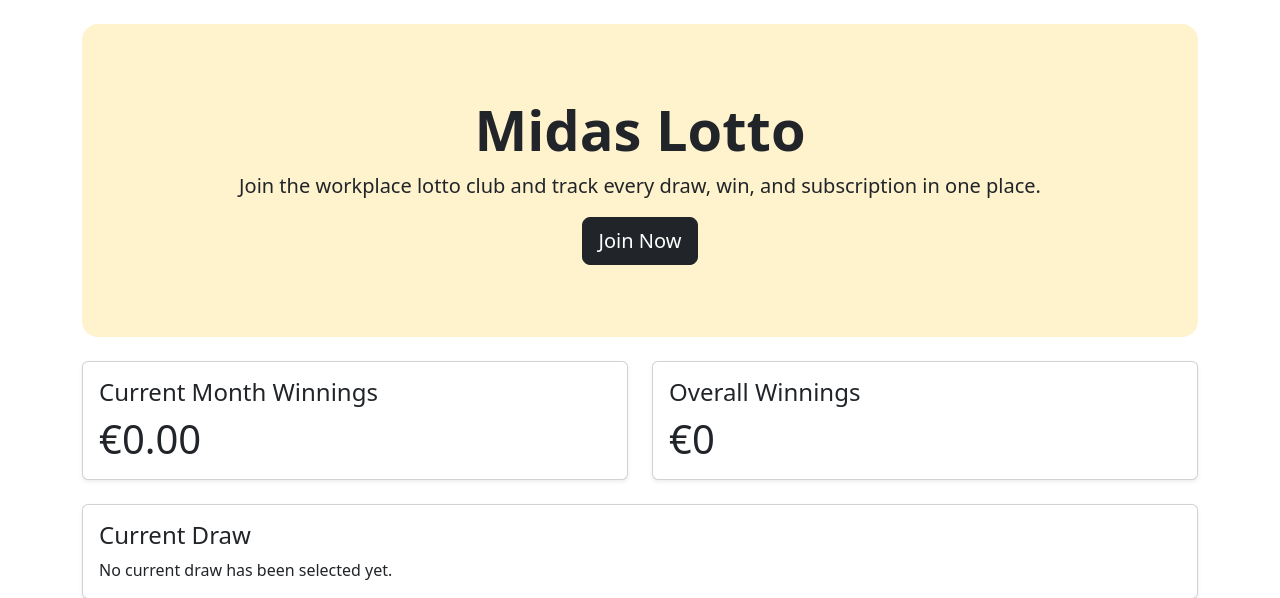
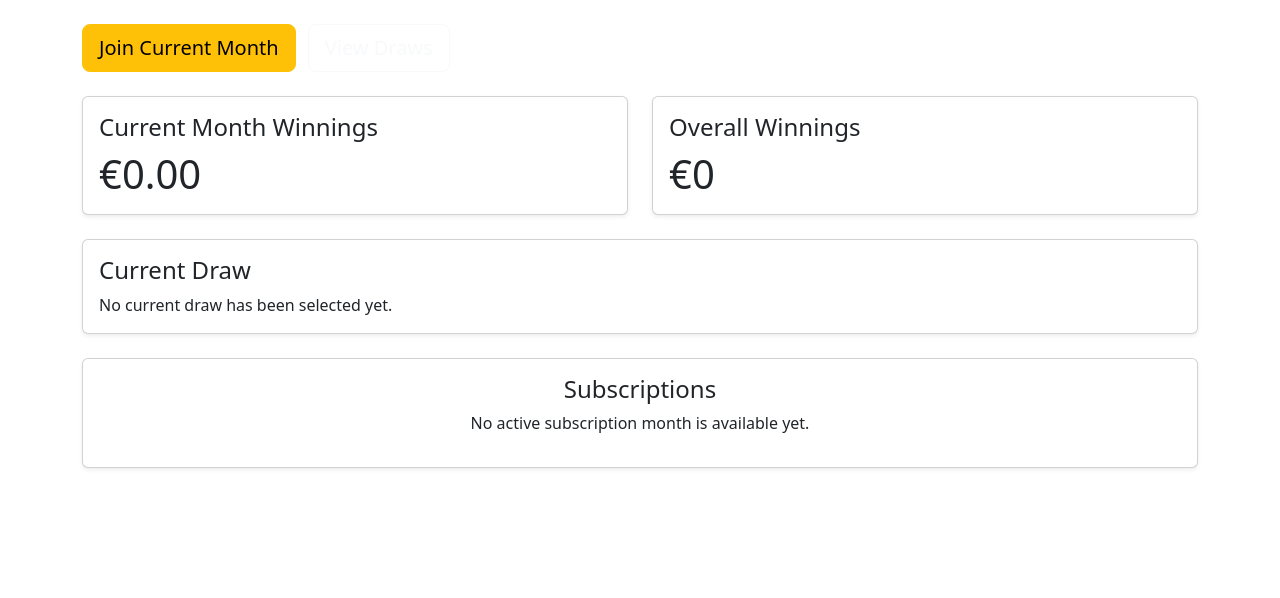
Before and after one commit to EmcioN/Midas-lotto, a Django app: page / in a window 1280 px wide. Shown: the part 56-654 px from the top of the page. After the commit the page ends 525 px from the top, so only its background shows below. Run offline with Django 5.2, Linux system fonts and the light colour scheme; the visitor is signed in with stand-in values (Sample User, id 1); data that the repository does not hold is empty.

Commit message:
Replace homepage banner with branded hero image section

```diff
--- a/core/templates/core/home.html
+++ b/core/templates/core/home.html
@@ -3,11 +3,15 @@
 {% block title %}Home | Midas Lotto{% endblock %}
 
 {% block content %}
-<section class="p-5 mb-4 bg-warning-subtle rounded-4 text-center">
-    <div class="container py-4">
-        <h1 class="display-4 fw-bold">Midas Lotto</h1>
-        <p class="lead">Join the workplace lotto club and track every draw, win, and subscription in one place.</p>
-        <a href="{% url 'register' %}" class="btn btn-dark btn-lg">Join Now</a>
+<section class="hero-section mb-4">
+    <div>
+        {% if user.is_authenticated %}
+            <a href="{% url 'join_subscription' %}" class="btn btn-warning btn-lg me-2">Join Current Month</a>
+            <a href="{% url 'draw_list' %}" class="btn btn-outline-light btn-lg">View Draws</a>
+        {% else %}
+            <a href="{% url 'register' %}" class="btn btn-warning btn-lg me-2">Create Account</a>
+            <a href="{% url 'login' %}" class="btn btn-outline-light btn-lg">Login</a>
+        {% endif %}
     </div>
 </section>
 
```
Also changed, not shown: static/css/style.css (added).
